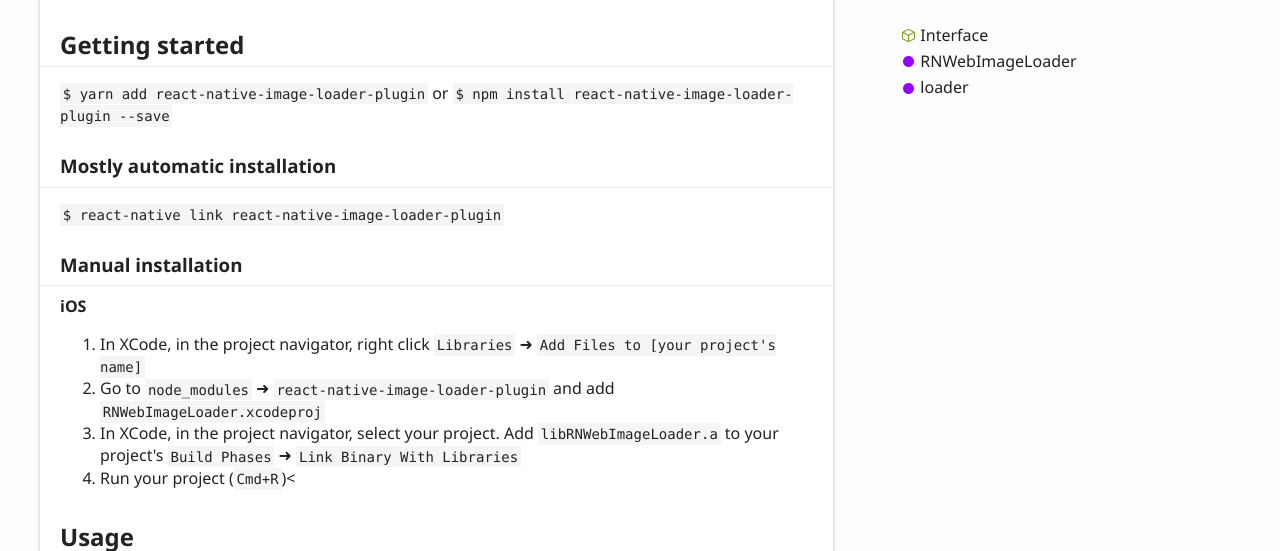
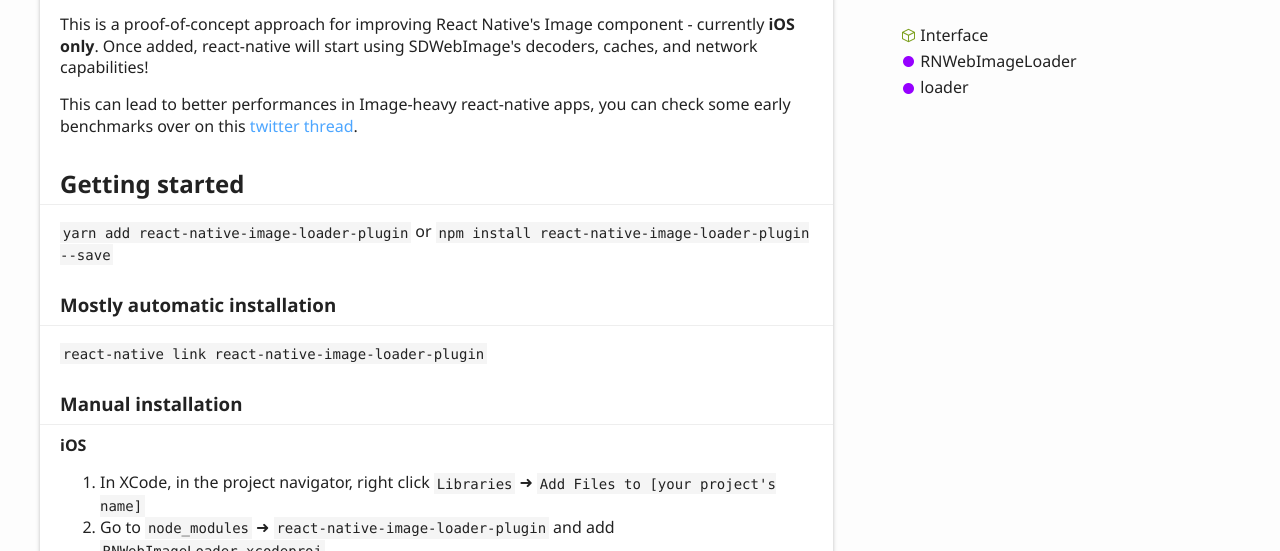
Before and after one commit to ericlewis/react-native-image-loader, a plain HTML site: page index.html in a window 1280 px wide. Shown: the part 249-800 px from the top of the page. Drawn offline with Linux system fonts and the light colour scheme.

Commit message:
[ci skip] Updates

```diff
--- a/index.html
+++ b/index.html
@@ -65,12 +65,15 @@
 		<div class="col-8 col-content">
 			<div class="tsd-panel tsd-typography">
 				<h1 id="react-native-image-loader-plugin">react-native-image-loader-plugin</h1>
+				<p>This is a proof-of-concept approach for improving React Native&#39;s Image component - currently <strong>iOS only</strong>.
+				Once added, react-native will start using SDWebImage&#39;s decoders, caches, and network capabilities!</p>
+				<p>This can lead to better performances in Image-heavy react-native apps, you can check some early benchmarks over on this <a href="https://twitter.com/ericlewis/status/1127447416674947072">twitter thread</a>.</p>
 				<h2 id="getting-started">Getting started</h2>
-				<p><code>$ yarn add react-native-image-loader-plugin</code>
+				<p><code>yarn add react-native-image-loader-plugin</code>
 					or
-				<code>$ npm install react-native-image-loader-plugin --save</code></p>
+				<code>npm install react-native-image-loader-plugin --save</code></p>
 				<h3 id="mostly-automatic-installation">Mostly automatic installation</h3>
-				<p><code>$ react-native link react-native-image-loader-plugin</code></p>
+				<p><code>react-native link react-native-image-loader-plugin</code></p>
 				<h3 id="manual-installation">Manual installation</h3>
 				<h4 id="ios">iOS</h4>
 				<ol>
@@ -79,8 +82,6 @@
 					<li>In XCode, in the project navigator, select your project. Add <code>libRNWebImageLoader.a</code> to your project&#39;s <code>Build Phases</code> ➜ <code>Link Binary With Libraries</code></li>
 					<li>Run your project (<code>Cmd+R</code>)&lt;</li>
 				</ol>
-				<h2 id="usage">Usage</h2>
-				<p>Nothing! As long as you have it added, react-native will start using SDWebImage&#39;s decoders, caches, and network capabilities!</p>
 			</div>
 		</div>
 		<div class="col-4 col-menu menu-sticky-wrap menu-highlight">
```
Also changed, not shown: globals.html (+2 -2 lines), interfaces/interface.html (+2 -2 lines).
